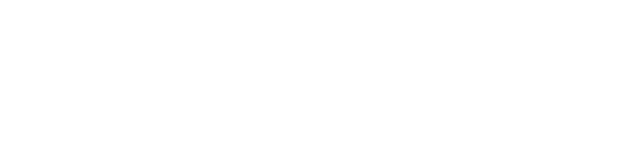
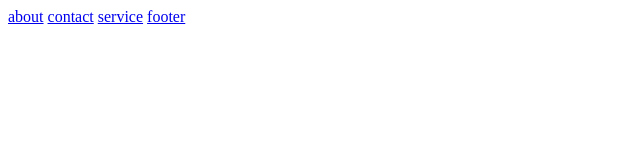
Before and after one commit to mo-yusuf7/collaboration2, a plain HTML site: page index.html in a window 1280 px wide. Shown: the whole page, without its empty margins (0-640 px from the left). Drawn offline with Linux system fonts and the light colour scheme.

Commit message:
anchor tags

```diff
--- a/index.html
+++ b/index.html
@@ -6,6 +6,9 @@
     <title>Document</title>
 </head>
 <body>
-
+    <a href="about.html">about</a>
+    <a href="contact.html">contact</a>
+    <a href="service.html">service</a>
+    <a href="footer.html">footer</a>
 </body>
 </html>
```
